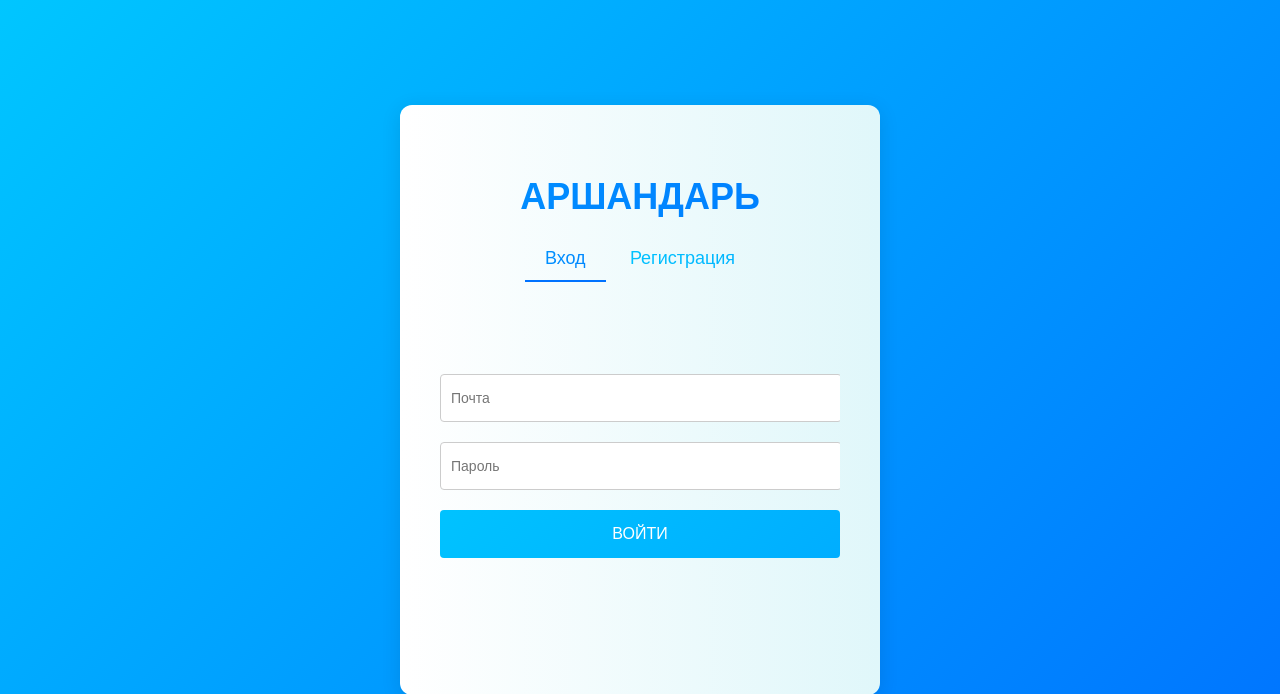
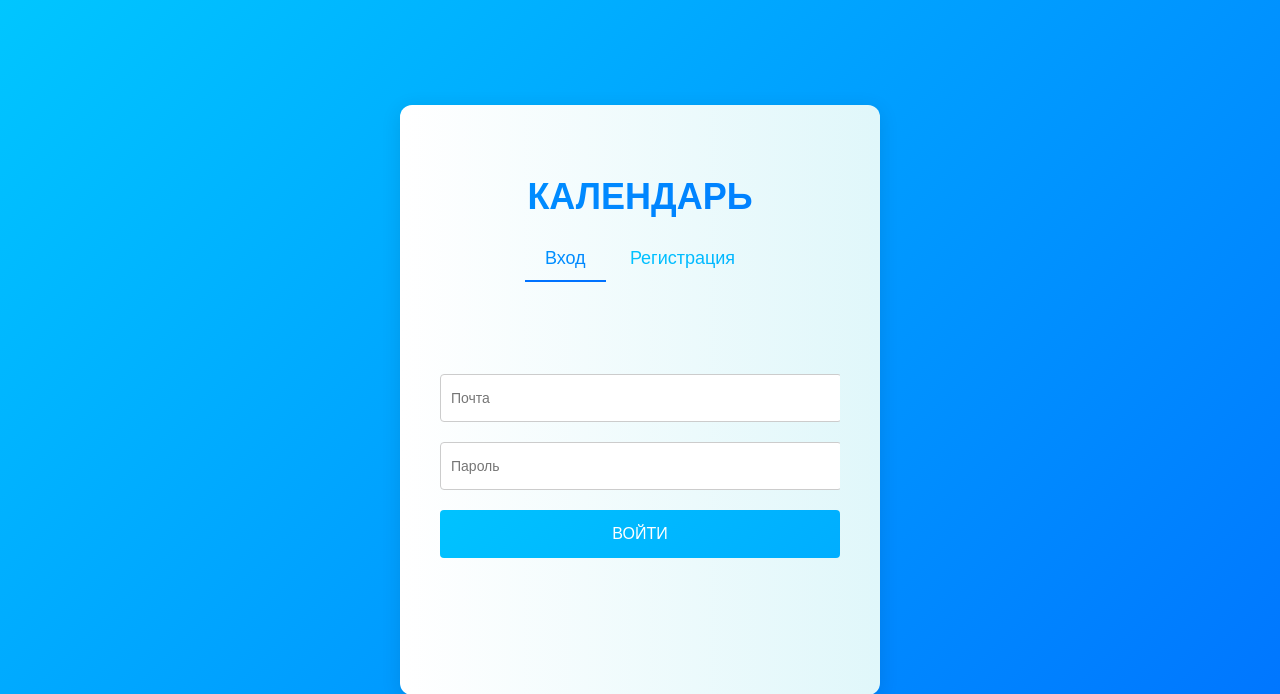
Before and after one commit to canadec2/WEB-Calendar, a Python web app: template templates/authorization.html in a window 1280 px wide. Shown: the top 694 px of the page. Run offline with Jinja, Linux system fonts and the light colour scheme; the template is opened without the code that fills it, so the values that code supplies are empty.

Commit message:
update authorization

```diff
--- a/templates/authorization.html
+++ b/templates/authorization.html
@@ -9,7 +9,7 @@
 <body>
     <div class="background"></div>
     <div class="auth-container">
-        <h1 class="title">АРШАНДАРЬ</h1>
+        <h1 class="title">КАЛЕНДАРЬ</h1>
         <div class="auth-header">
             <div class="auth-tabs">
                 <span id="login-tab" class="active">Вход</span>
```
